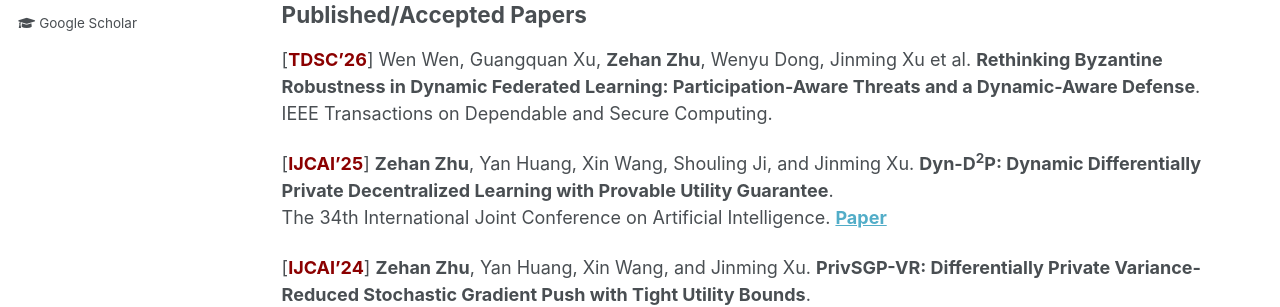
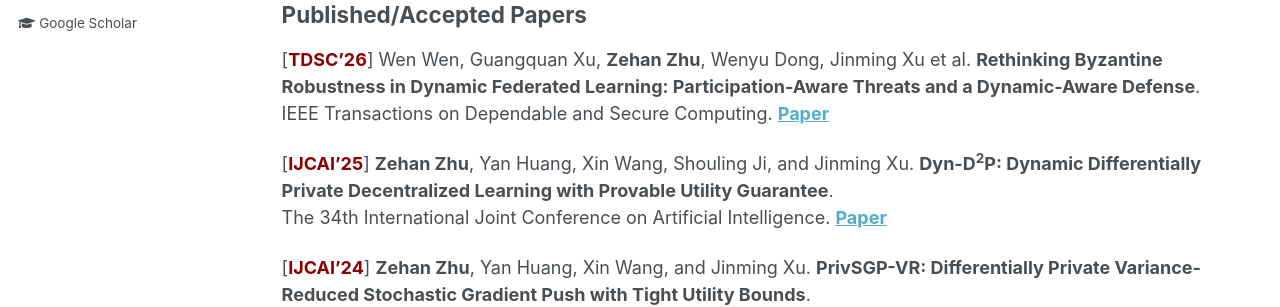
Before and after one commit to zehanzhu/zehanzhu.github.io, a Jekyll site: the page built from _pages/publications.md, in a window 1280 px wide and 1386 px high. Shown: the part 412-719 px from the top of the window. Built offline with Jekyll 4.4.1, drawn with Linux system fonts in a browser that asks for light colours.

Commit message:
Update publications.md

```diff
--- a/_pages/publications.md
+++ b/_pages/publications.md
@@ -23,7 +23,7 @@ redirect_from:
 
 ## Published/Accepted Papers
 [**<span style="color:#8B0000">TDSC'26</span>**] Wen Wen, Guangquan Xu, **Zehan Zhu**, Wenyu Dong, Jinming Xu et al. **Rethinking Byzantine Robustness in Dynamic Federated Learning: Participation-Aware Threats and a Dynamic-Aware Defense**. <br>
-IEEE Transactions on Dependable and Secure Computing.
+IEEE Transactions on Dependable and Secure Computing. **[Paper](https://ieeexplore.ieee.org/abstract/document/11641032)**
 
 [**<span style="color:#8B0000">IJCAI'25</span>**] **Zehan Zhu**, Yan Huang, Xin Wang, Shouling Ji, and Jinming Xu. **Dyn-D<sup>2</sup>P: Dynamic Differentially Private Decentralized Learning with Provable Utility Guarantee**. <br>
 The 34th International Joint Conference on Artificial Intelligence. **[Paper](https://www.ijcai.org/proceedings/2025/809)**
```
